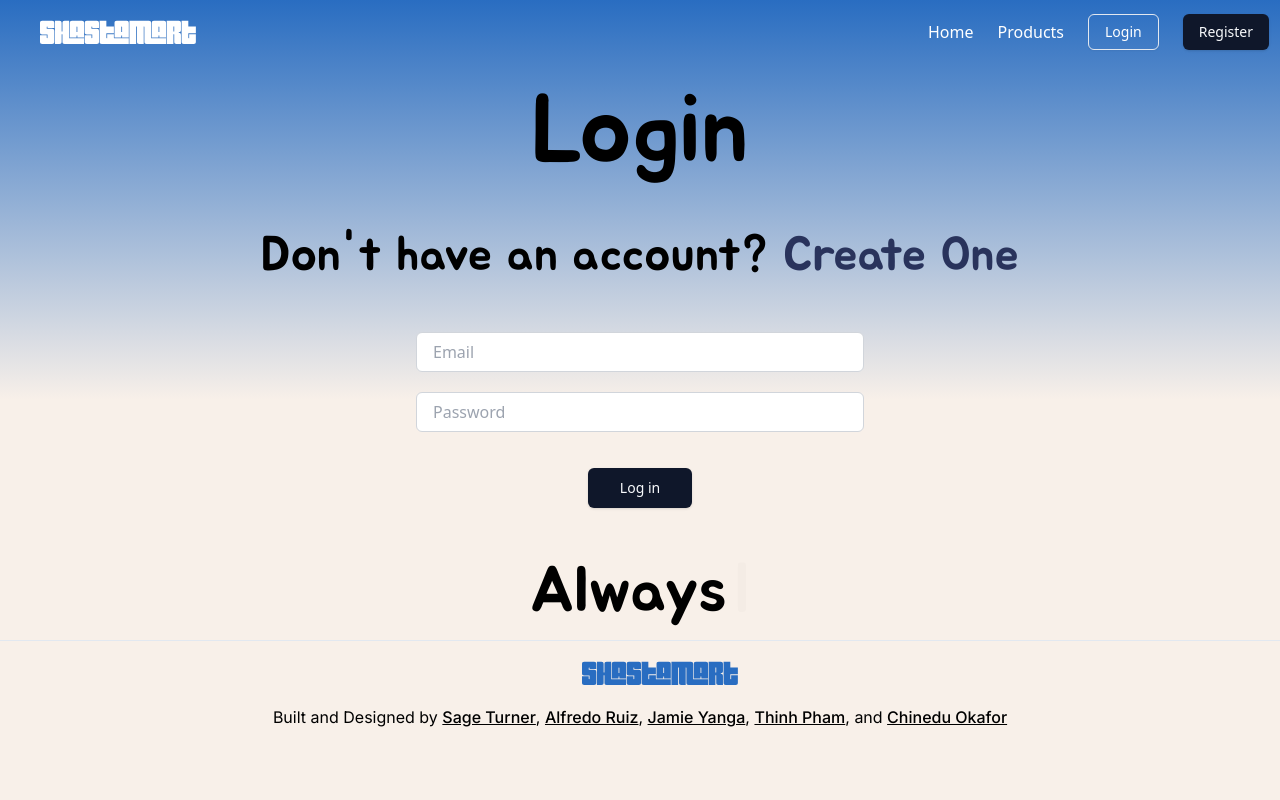
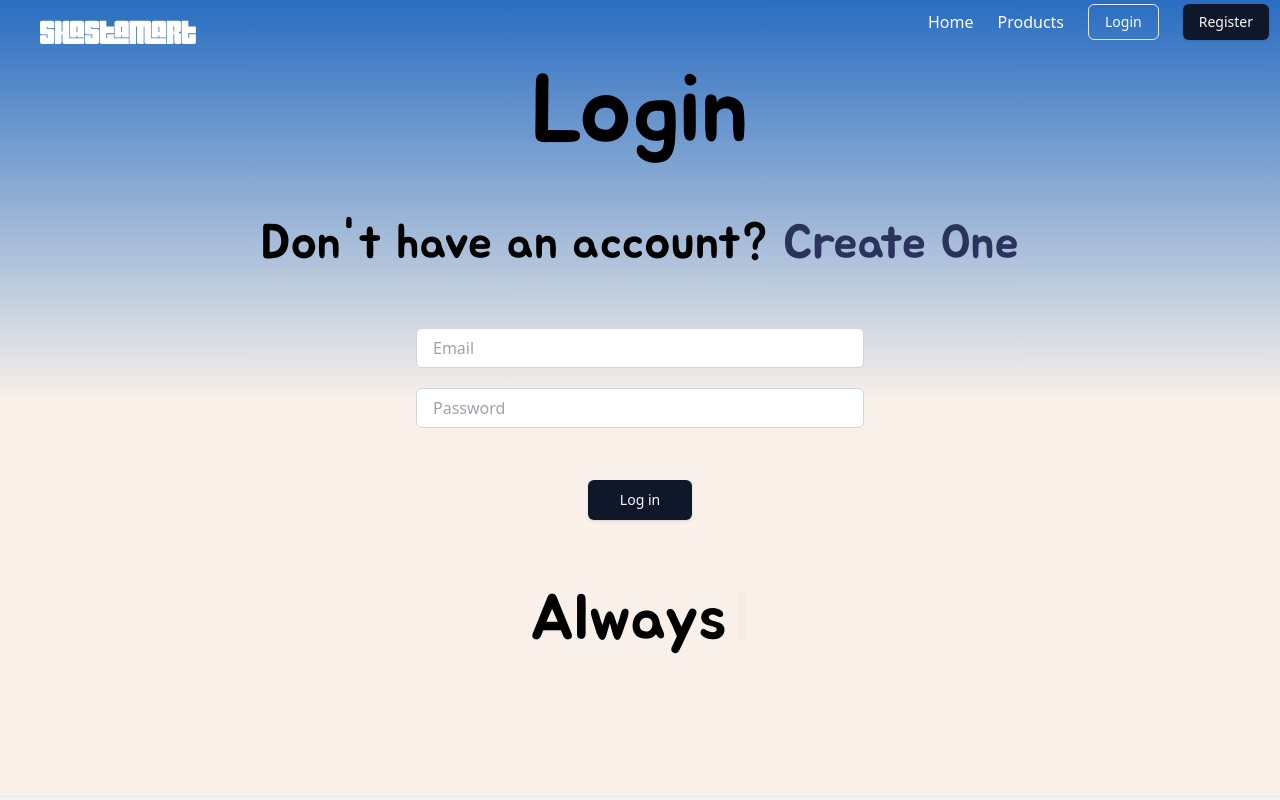
Before and after one commit to AlfredoRuiz-CS/TeamProject3380, a React (Vite) app in the folder client/: page /login in a window 1280 px wide. Built offline with nearby package versions, Linux system fonts and the light colour scheme; a web font is replaced by a local one.

Commit message:
adjusted styling on login/register

```diff
--- a/client/src/pages/Login.tsx
+++ b/client/src/pages/Login.tsx
@@ -18,8 +18,8 @@ const Login = () => {
     <div className="flex h-screen flex-col overflow-hidden bg-bgwhite bg-gradient-to-b from-logoblue via-bgwhite to-bgwhite font-poppins text-black">
       <Header />
       <form className="flex flex-col items-center w-full gap-5 py-5">
-          <h1 className="text-8xl font-jua mb-8">Login</h1>
-          <p className="font-jua text-5xl mb-8">Don't have an account? <a href="/register" className="text-darkblue">Create One</a></p>
+          <h1 className="text-8xl font-jua mb-10">Login</h1>
+          <p className="font-jua text-5xl mb-10">Don't have an account? <a href="/register" className="text-darkblue">Create One</a></p>
           <input className="w-full max-w-md h-10 px-4 mx-4 rounded-md border border-gray-300 focus:border-logoblue focus:ring-logoblue"
             type="text"
             placeholder="Email"
@@ -32,11 +32,11 @@ const Login = () => {
             onChange={(e) => setPassword(e.target.value)}
             value={password}
           />
-          <Button asChild className="my-4" size="lg">
+          <Button asChild className="my-8" size="lg">
             <p>Log in</p>
           </Button>
       </form>
-      <h2 className="flex items-center justify-center font-jua text-[64px]"> {message}
+      <h2 className="flex items-center justify-center font-jua text-[64px] mb-32"> {message}
           <span className="">
               <Cursor />
           </span>
--- a/client/src/pages/Register.tsx
+++ b/client/src/pages/Register.tsx
@@ -21,8 +21,8 @@ const Register = () => {
     <div className="flex h-screen flex-col overflow-hidden bg-bgwhite bg-gradient-to-b from-logoblue via-bgwhite to-bgwhite font-poppins text-black">
       <Header />
       <form className="flex flex-col items-center w-full gap-5 py-5">
-          <h1 className="text-8xl font-jua mb-6">Register</h1>
-          <a href="/login" className="font-jua text-5xl mb-6 text-darkblue">Already have an account?</a>
+          <h1 className="text-8xl font-jua mb-5">Register</h1>
+          <a href="/login" className="font-jua text-5xl mb-5 text-darkblue">Already have an account?</a>
           <input className="w-full max-w-md h-10 px-4 mx-4 rounded-md border border-gray-300 focus:border-logoblue focus:ring-logoblue"
             type="text"
             placeholder="First name"
```
